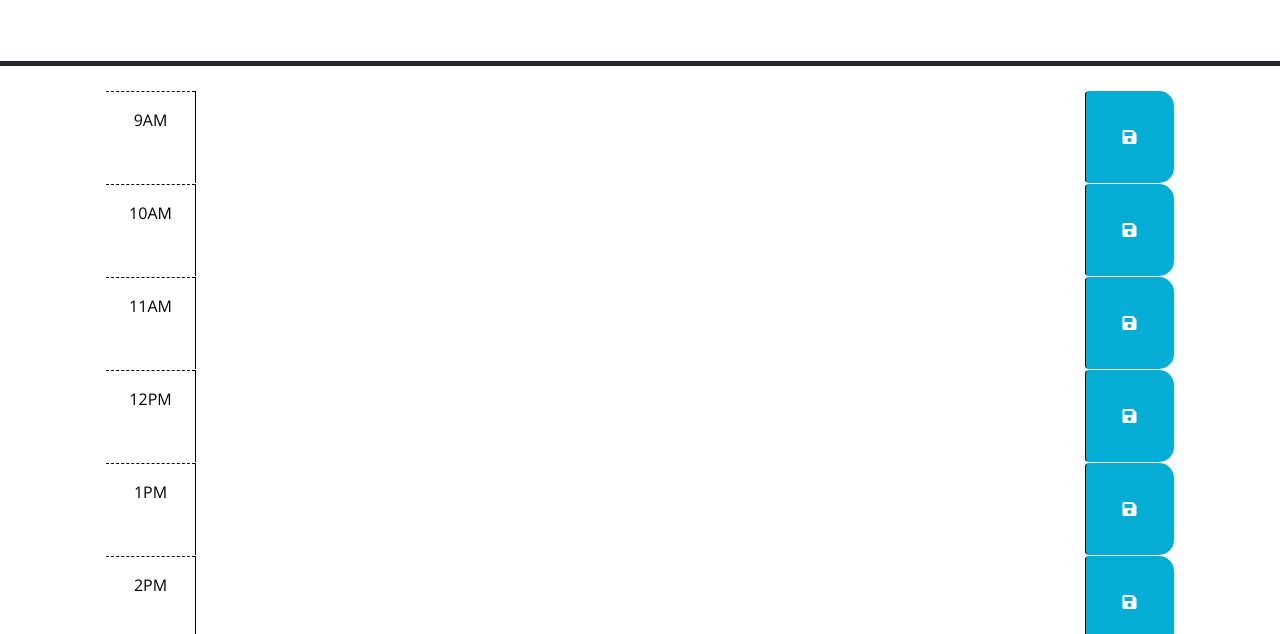
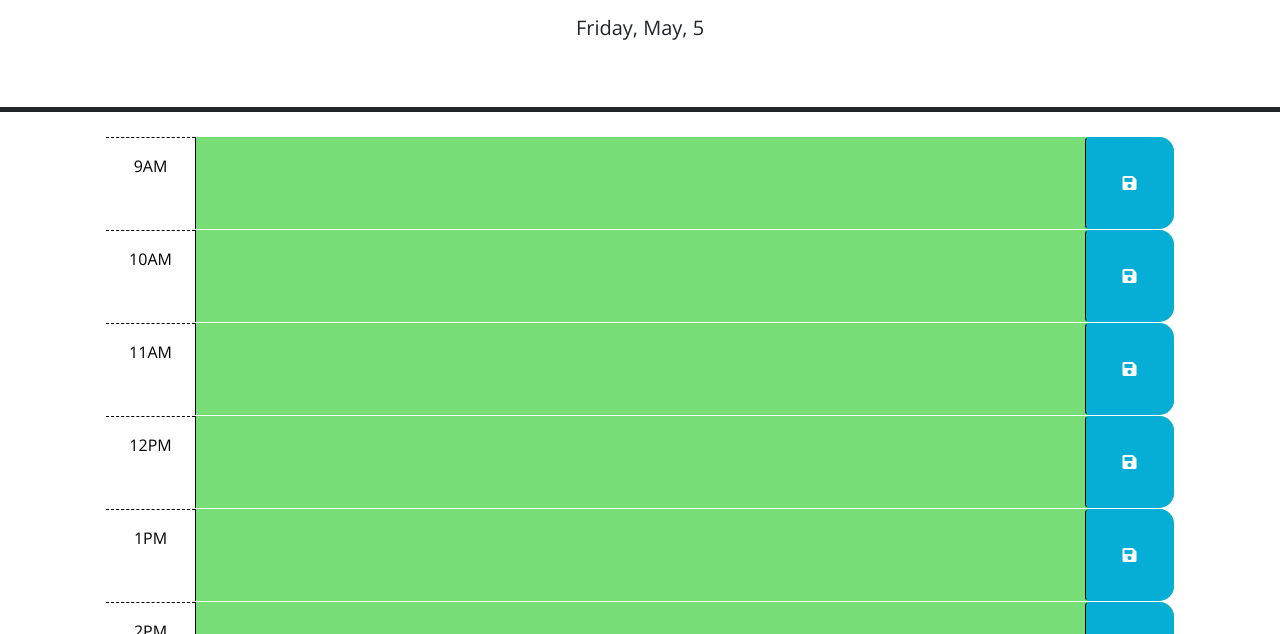
Before and after one commit to ej619/WorkDayScheduler, a plain HTML site: page index.html in a window 1280 px wide. Shown: the part 166-800 px from the top of the page. Drawn offline with nearby package versions, Linux system fonts and the light colour scheme; files that its build step writes are made by us from their sources.

Commit message:
modified index.html

```diff
--- a/index.html
+++ b/index.html
@@ -18,7 +18,7 @@
       href="https://fonts.googleapis.com/css?family=Open+Sans&display=swap"
       rel="stylesheet"
     />
-    <link rel="stylesheet" href="style.css" />
+    <link rel="stylesheet" href="/Assets/style.css" />
     <title>Work Day Scheduler</title>
   </head>
 
@@ -121,6 +121,6 @@
       crossorigin="anonymous"
     ></script>
 
-    <script src="script.js"></script>
+    <script src="/Assets/script.js"></script>
   </body>
 </html>
```
